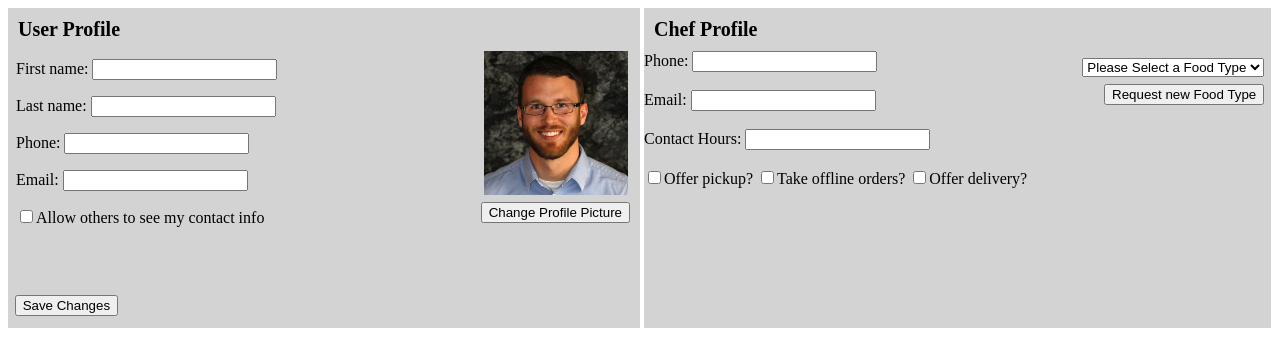
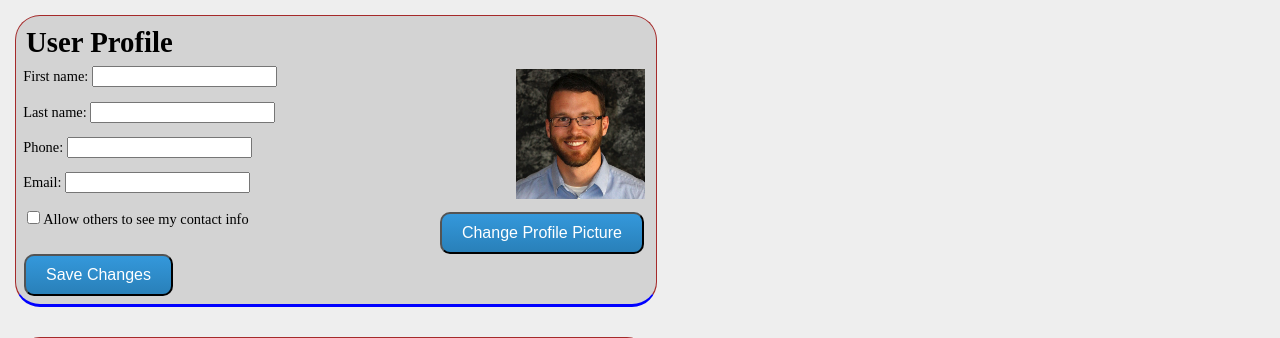
Before and after one commit to caleb-carroll/havyaka_culture, a PHP site: page /userProfile.php in a window 1280 px wide. Shown: the top 338 px of the page. Run offline with PHP 8.4, Linux system fonts and the light colour scheme; data that the repository does not hold is empty.

```diff
--- a/includes/styles/profile_styles.css
+++ b/includes/styles/profile_styles.css
@@ -4,6 +4,7 @@
 	height: 20em;
 	background-color:lightgrey;
 }
+
 #profile_left {
 	display:block;
 	float:left;
@@ -45,14 +46,6 @@
 	position: absolute;
 	left: .5em;
 	bottom: .5em;
-}
-
-
-
-.card_title {
-    font-size: 1.25em;
-    font-weight: bold;
-    margin: .5em;
 }
 
 #editChef {
@@ -106,12 +99,18 @@
 }
 
 .event {
-    height: 20em;
-    background-color: lightblue;
-    border-style:solid;
-    border-width:thin;
-    margin: .25em;
-    position: relative;
+	position:relative;
+	float:left;
+	background:#FFF;
+	border:1px solid brown;
+	border-bottom:3px solid blue;
+	padding:0px;
+	margin:1em;
+	width:35em;
+	height:30em;
+	overflow:hidden;
+	background-position: top right;
+	border-radius: 25px;
 }
 
 .event_picture {
@@ -122,7 +121,6 @@
 	position: absolute;
 	top: .5em;
 	right: .5em;
-
 }
 
 table {
--- a/includes/styles/styles.css
+++ b/includes/styles/styles.css
@@ -4,18 +4,21 @@ body {
 	border:0;			/* This removes the border around the viewport in old versions of IE */
 	width:100%;
 	background:#eee;
-	min-width:600px;    	/* Minimum width of layout - remove line if not required */
+	min-width:600px;	/* Minimum width of layout - remove line if not required */
 					/* The min-width property does not work in old versions of Internet Explorer */
 	font-size:90%;
 }
+
 a {
 	color:#369;
 }
+
 a:hover {
 	color:#fff;
 	background:#369;
 	text-decoration:none;
 }
+
 h1, h2, h3 {
 	margin:.8em 0 .2em 0;
 	padding:0;
@@ -25,6 +28,7 @@ p {
 	margin:.4em 0 .8em 0;
 	padding:0;
 }
+
 img {
 	margin:10px 0 5px;
 }
@@ -35,22 +39,26 @@ img {
 	float:center;
 	width:100%;
 }
+
 #header {
 	border-bottom:1px solid #000;
 	margin-bottom: 3em;
 	margin-top: 4em;
 }
+
 #header h1 {
 	margin-left: 12em;
 	margin-top: 1em;
 	color: brown;
 	font-size: 40px;
 }
+
 #header p,
 #header h2 {
 	padding:.4em 15px 0 15px;
 	margin:0;
 }
+
 #header ul {
 	clear:left;
 	float:left;
@@ -59,6 +67,7 @@ img {
 	margin:10px 10px 10px 220px;
 	padding:0;
 }
+
 #header ul li {
 	display:inline;
 	list-style:none;
@@ -66,6 +75,7 @@ img {
 	margin:8px 8px 8px 80px;
 	padding:0;
 }
+
 #header ul li a {
 	display:block;
 	float:left;
@@ -79,15 +89,18 @@ img {
 	left:15px;
 	line-height:1.3em;
 }
+
 #header ul li a:hover {
 	background:#369;
 	color:#fff;
 }
+
 #header ul li a.active,
 #header ul li a.active:hover {
 	color:#fff;
 	background:#000;
 }
+
 #header ul li a span {
 	display:block;
 }
@@ -101,14 +114,15 @@ img {
 	overflow:hidden;		/* This chops off any overhanging divs */
 	background:#eee;
 }
+
 .colright,
 .colmid,
 .colleft {
 	float:left;
 	width:100%;
 	position:relative;
+}
 
-}
 .col1,
 .col2,
 .col3 {
@@ -128,6 +142,7 @@ img {
 	left: 31%;
 	margin-top: 15px;
 }
+
 .leftmenu .col2 {
 	width:67%;
 	left:31%;
@@ -136,8 +151,8 @@ img {
 	float: left;
 	position:relative;
 	top: 0px;
+}
 
-}
 .leftmenu .col3 {
 	width:12%;
 	left:30%;
@@ -151,14 +166,14 @@ img {
 }
 
 .leftmenu #carousal {
-
 	border: 2px solid black;
 	display:bloack;
 	height: 200px;
 	width: 95%;
 	border-radius: 10px;
 }
-.leftmenu .card {
+
+.card {
 	float:left;
 	background:#FFF;
 	border:1px solid brown;
@@ -170,7 +185,9 @@ img {
 	overflow:hidden;
 	background-position: top right;
 	border-radius: 25px;
+	display:inline-block;
 }
+
 .card h1 {
 	margin:0px;
 	padding:10px;
@@ -181,12 +198,11 @@ img {
 	margin:0px;
 	padding:10px;
 }
+
 .card-image {
 	position: relative;
 	background-position: center;
 	background-repeat: no-repeat;
-
-
 }
 
 
@@ -197,23 +213,25 @@ img {
 	height: 400px;
 	border-radius: 10px;
 }
+
 #left_column .category_heading {
 	border: 1px solid blue;
 	margin: 1em ;
 }
+
 #left_column category_heading .categories {
 	width: 95%;
 	padding: 1em;
+}
 
-}
 .categories ul {
 	display: block;
 	list-style: none;
 	padding: .5em;
 	margin-left: 2em;
 	padding-bottom: 1em;
+}
 
-}
 .categories ul li {
 	list-style: none;
 	font-size: 16px;
@@ -283,28 +301,22 @@ div.ad_heading {
 
 #register_body {
 	background-color: #CCE6FF;
-
 }
 
 .login_event_section {
-
 	display: block;
 	background-color: #B8CFE6;
 	float:left;
+}
 
-
-
-
- }
- #eventcol
- {
+#eventcol {
 	margin-top: 3em;
 	margin-left: 15em;
 	border: 1px solid #121517;
 	width: 400px;
 	height: 350px;
+}
 
- }
 #infocol {
 	positon:absolute;
 	margin-top: 35em;
@@ -313,11 +325,10 @@ div.ad_heading {
 	border: 1px solid #121517;
 	width: 500px;
 	height: 170px;
+}
 
- }
 #logincol {
 	margin-top: 2em;
-
 	margin-left: 60em;
 	margin-right:0px;
 	background-color: #B8CFE6;
@@ -325,6 +336,7 @@ div.ad_heading {
 	width: 500px;
 	height: 170px;
 }
+
  /* register section css*/
 #registercol {
 	position:absolute;
@@ -336,15 +348,18 @@ div.ad_heading {
 	width: 500px;
 	height: auto;
 }
+
 #registercol #register_form ul{
 	list-style: none;
 }
+
 #registercol #register_form ul li {
 	font-family: sans-serif;
 	font-size: 100%;
 	margin-top:.5em;
 	margin-left: 10px;
 }
+
 #register_form input {
 	height: 20px;
 	float:right;
@@ -353,6 +368,7 @@ div.ad_heading {
 	margin-left: 15px;
 	margin-right: 5px;
 }
+
 #login_form label,
 #register_form label {
 	padding: 5px;
@@ -363,8 +379,8 @@ div.ad_heading {
 	font-weight:  bold;
 	color:  forestgreen;
 }
-#login_form #login,
- #register_form  button {
+
+button {
 	background: #3498db;
 	background-image: -webkit-linear-gradient(top, #3498db, #2980b9);
 	background-image: -moz-linear-gradient(top, #3498db, #2980b9);
@@ -381,8 +397,7 @@ div.ad_heading {
 	text-decoration: none;
 }
 
-#login_form #login,
- #register_form button :hover {
+button:hover {
 	background: #3cb0fd;
 	background-image: -webkit-linear-gradient(top, #3cb0fd, #3498db);
 	background-image: -moz-linear-gradient(top, #3cb0fd, #3498db);
@@ -395,14 +410,15 @@ div.ad_heading {
 #logincol #login_form ul{
 	list-style: none;
 	padding: .5em;
+}
 
-}
 #login_form ul li {
 	font-family: sans-serif;
 	font-size: 100%;
 	margin-top:.5em;
 	margin-left: 1px;
 }
+
 #login_form input {
 	height: 20px;
 	float:right;
--- a/userProfile.php
+++ b/userProfile.php
@@ -5,6 +5,7 @@
 	<meta http-equiv="Content-Type" content="application/xhtml+xml; charset=utf-8" />
 	<meta name="robots" content="index, follow" />
 	<link rel="stylesheet" type="text/css" href="includes/styles/profile_styles.css"/>
+	<link rel="stylesheet" type="text/css" href="includes/styles/styles.css"/>
 	<?php require_once 'includes/constants/sql_constants.php'; ?>
 </head>
 <body>
@@ -22,8 +23,8 @@
 	<div class="colleft">
 		<div class="col1">
 			<!-- Center column start -->
-			<div id="editProfile">
-				<p class="card_title">User Profile</p>
+			<div id="editProfile" class="card">
+				<h1>User Profile</h1>
 				<div id="profile_left">
 					<div id="profile_info">
 						First name: <input type="text" class="input_box" name="fname"><br><br>
@@ -40,8 +41,8 @@
 				</div>
 			</div>
 
-			<div id="editChef">
-				<p class="card_title">Chef Profile</p>
+			<div id="editChef" class="card">
+				<h1>Chef Profile</h1>
 				<div class="left_chef">
 					Phone: <input type="text" class="input_box" name="phone"><br><br>
 					Email: <input type="text" class="input_box" name="email"><br><br>
@@ -68,22 +69,11 @@
 
 			<div id="event_holder">
 				<?php
-				// To do: add in event picture
-				// To do: get the user's ID to see if they can edit it?
-				// Query to get event name, location, type, date, and details
-				$q = "SELECT event_name, t3.venue_name, t3.venue_address, t4.city, t4.state, t4.zipcode, t2.event_type, event_date, event_desc
-				FROM " . EVENT . " as t1
-				LEFT JOIN " . EVENT_TYPE . " as t2 ON t1.e_type_id = t2.e_type_id
-				LEFT JOIN " . VENUE . " as t3 ON t1.venue_id = t3.venue_id
-				LEFT JOIN " . LOCATION . " as t4 ON t3.e_loc_id = t4.e_loc_id
-				where event_status=1 and event_scope = 'public'";
 
-				if($event_query = mysqli_query($link,$q)) {
-					while ($row = mysqli_fetch_assoc($event_query)) {
-						$results[] =$row;
-					}
-				}
+				// get_events function defined in sql_constants.php
+				$results = get_events(1);
 
+				// add each event returned to an event card
 				foreach ($results as $r) {
 				?>
 				<div class="event">
@@ -95,6 +85,7 @@
 						<tr><td>Event Details</td><td><?php echo $r['event_desc']; ?><td></tr>
 					</table>
 
+					<!-- To do: get event picture from query results -->
 					<img class="event_picture" src="pictures/event.jpg" />
 				</div>
 				<?php } ?>
@@ -118,7 +109,14 @@
 ?>
 
 <?php
-	// funciton to update an event
+	// function to update an event
 	// update_event($event_name, $event_date, $event_desc, $event_scope, $e_type_id, $venue_id, $e_recurring_id, $event_id);
 ?>
+
+<?php
+	// function to add an event
+	// add_event($event_name, $event_date, $event_desc, $event_scope, $e_type_id, $user_id, $venue_id, $community_id, $e_recurring_id)
+	// testing adding event
+	// add_event("new event", "2014-04-04", "This is a newly added event description", "public", 1, 1, 1, 1, 1)
+?>
 </html>
```
Also changed, not shown: includes/constants/sql_constants.php (+52 -2 lines). Lines whose indentation alone changed are shown as unchanged.
